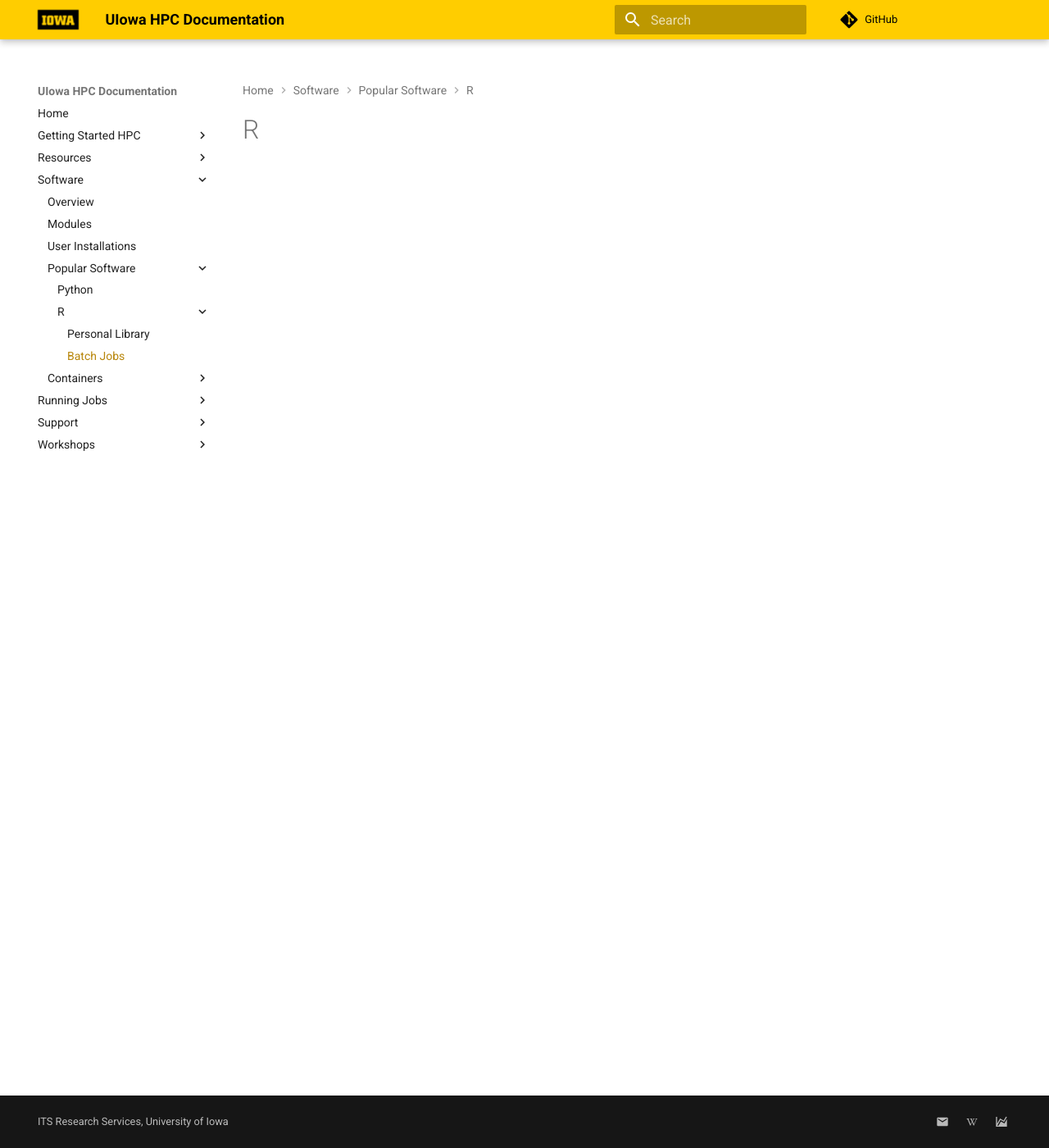
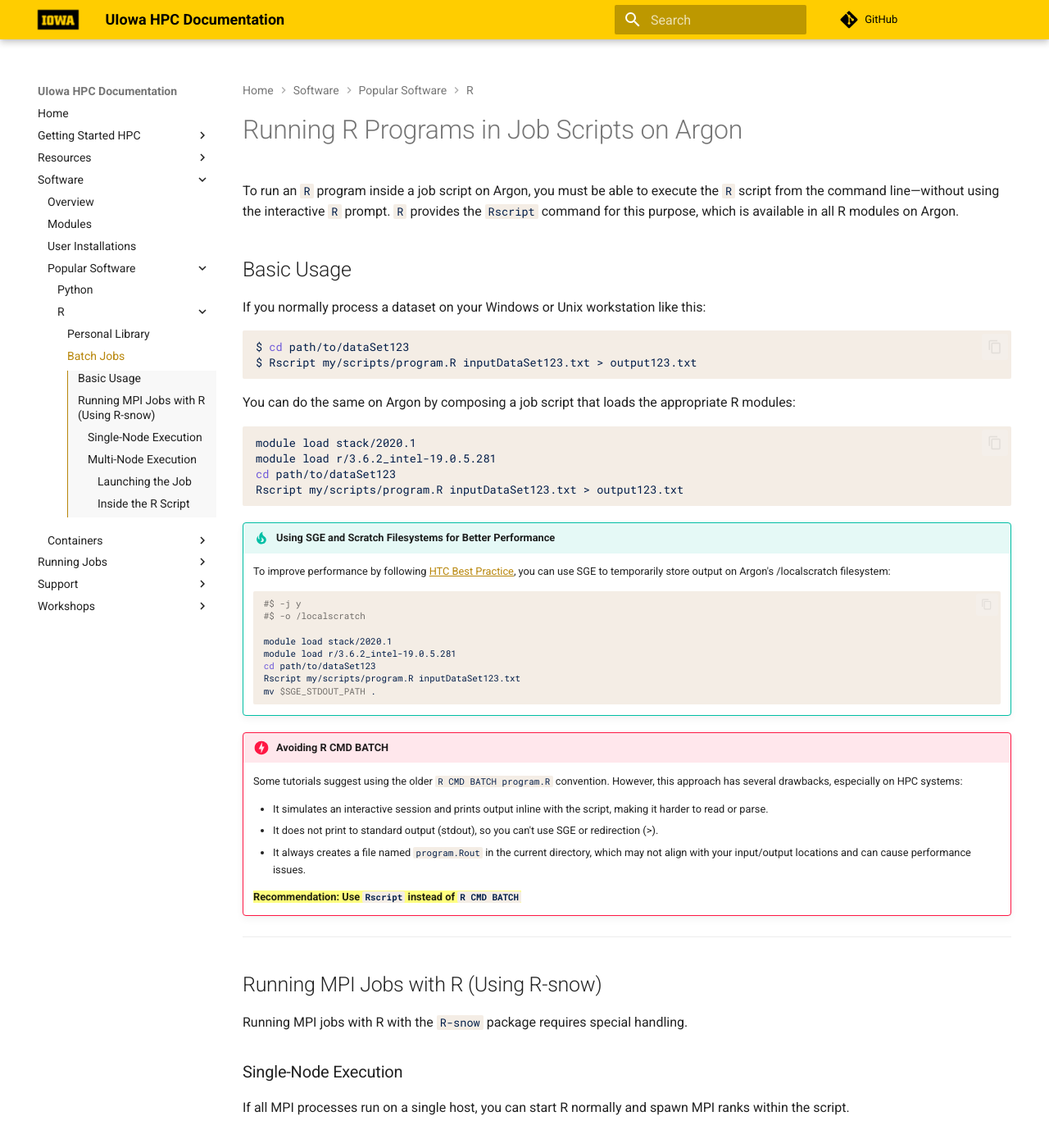
Before and after one commit to astrodoo/HPC_Documentation, an MkDocs documentation site: the page built from docs/software/popular_software/R/rbatch/index.md, in a window 1280 px wide and 1400 px high. Shown: the whole window at 82% size. Built offline with MkDocs 1.6.1 and Material for MkDocs 9.7.7, drawn with Linux system fonts in a browser that asks for light colours; comment, search, counter and statistics services are not loaded; some of the changed text lies outside the part shown.

Commit message:
add R batch jobs page

````diff
--- a/docs/software/popular_software/R/rbatch/index.md
+++ b/docs/software/popular_software/R/rbatch/index.md
@@ -1 +1,98 @@
-# R
+
+# Running R Programs in Job Scripts on Argon
+
+To run an `R` program inside a job script on Argon, you must be able to execute the `R` script from the command line—without using the interactive `R` prompt. `R` provides the `Rscript` command for this purpose, which is available in all R modules on Argon.
+
+## Basic Usage
+
+If you normally process a dataset on your Windows or Unix workstation like this:
+
+```bash
+$ cd path/to/dataSet123
+$ Rscript my/scripts/program.R inputDataSet123.txt > output123.txt
+```
+
+You can do the same on Argon by composing a job script that loads the appropriate R modules:
+
+```bash
+module load stack/2020.1
+module load r/3.6.2_intel-19.0.5.281
+cd path/to/dataSet123
+Rscript my/scripts/program.R inputDataSet123.txt > output123.txt
+```
+
+!!! tip "Using SGE and Scratch Filesystems for Better Performance"
+    To improve performance by following [HTC Best Practice](https://uiowa.atlassian.net/wiki/spaces/hpcdocs/pages/76513456/Best+Practices+for+High+Throughput+Jobs), you can use SGE to temporarily store output on Argon's /localscratch filesystem:
+
+    ```bash
+    #$ -j y
+    #$ -o /localscratch
+
+    module load stack/2020.1
+    module load r/3.6.2_intel-19.0.5.281
+    cd path/to/dataSet123
+    Rscript my/scripts/program.R inputDataSet123.txt
+    mv $SGE_STDOUT_PATH .
+    ```
+
+!!! danger "Avoiding R CMD BATCH"
+
+    Some tutorials suggest using the older `R CMD BATCH program.R` convention. However, this approach has several drawbacks, especially on HPC systems:
+
+    - It simulates an interactive session and prints output inline with the script, making it harder to read or parse.
+    - It does not print to standard output (stdout), so you can't use SGE or redirection (>).
+    - It always creates a file named `program.Rout` in the current directory, which may not align with your input/output locations and can cause performance issues.
+
+
+    <mark>**Recommendation: Use `Rscript` instead of `R CMD BATCH`**</mark>
+
+
+---
+
+## Running MPI Jobs with R (Using R-snow)
+
+Running MPI jobs with R with the `R-snow` package requires special handling.
+
+### Single-Node Execution
+
+If all MPI processes run on a single host, you can start R normally and spawn MPI ranks within the script.
+
+### Multi-Node Execution
+
+For multi-node jobs, processes must be spawned using `mpirun`. This also works for single-node jobs. Since `mpirun` starts `R`, you need a wrapper to distinguish between primary and secondary processes. This wrapper is called `RMPISNOW`.
+
+#### Launching the Job
+
+```bash
+mpirun -np <num_processes> RMPISNOW CMD BATCH --slave sample_script.R
+```
+
+- The `SGE` slot request must be **one greater** than the number of workers.
+- If no additional slots are requested for memory, `mpirun` will use the `SGE` environment settings.
+
+You can also simplify the command:
+```bash
+mpirun RMPISNOW CMD BATCH --slave sample_script.R
+```
+
+#### Inside the R Script
+
+To reference the snow cluster created by mpirun, use:
+
+```bash
+mpi.universe.size() - 1     # Number of workers
+
+cl <- getMPIcluster()       # Create cluster object
+stopCluster(cl)             # Stop the cluster
+mpi.quit()                  # Exit the R session
+```
+> `mpi.universe.size()` is the total number of MPI processes, so the number of workers is set to be one less.
+
+
+!!! warning
+
+    Note: Rscript cannot be used with the `RMPISNOW` wrapper, as it directly calls R. Alternatively, you can run the command as:
+
+    ```bash
+    mpirun RMPISNOW --slave < sample_script.R
+    ```
````
